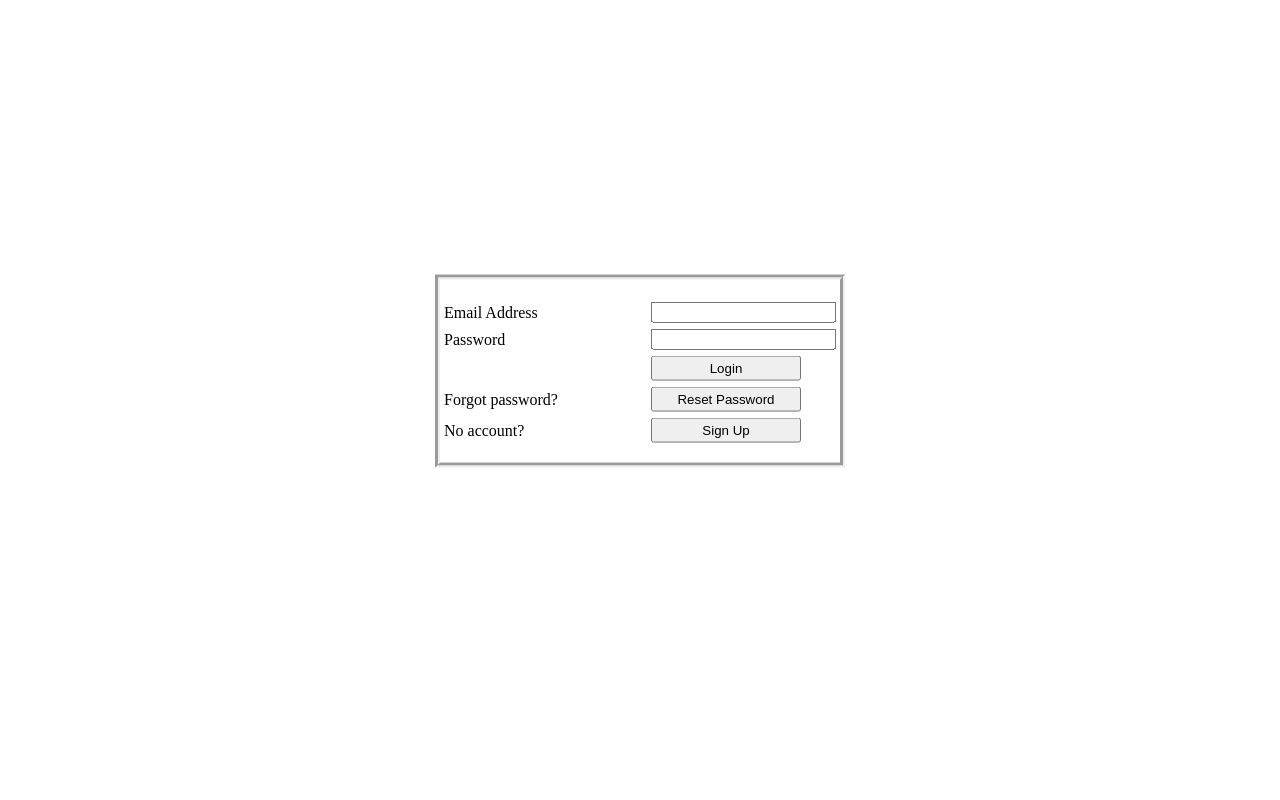
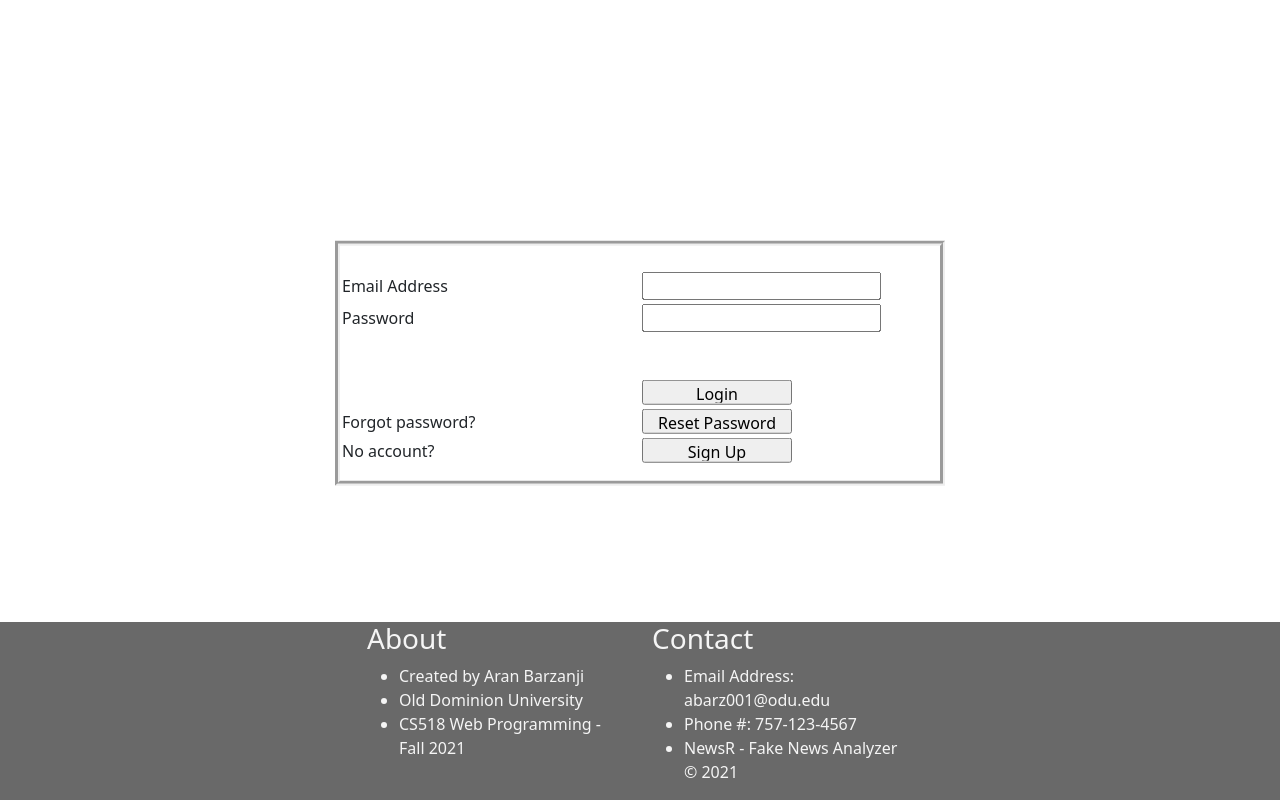
Before and after one commit to abarz001/NewsWebApp, a PHP site: page /login.php in a window 1280 px wide. Run offline with PHP 8.4, Linux system fonts and the light colour scheme; some libraries are stand-ins or nearby versions.

Commit message:
Added reCAPTCHA, footer, and favicon

```diff
--- a/2FA.php
+++ b/2FA.php
@@ -1,6 +1,7 @@
 <?php
 session_start();
 require 'authenticate.php';
+require_once('favicon.php');
 if (isset($_GET['email']) || isset($_SESSION['email'])) {
 
     $lastLogin = $_SESSION['lastLogin'];
@@ -74,6 +75,7 @@ if (isset($_GET['email']) || isset($_SESSION['email'])) {
         </table>
     </form>
     </div>
+    <?php require_once('footer.php'); ?>
 </body>
 
 </html>
--- a/addarticles.php
+++ b/addarticles.php
@@ -1,5 +1,6 @@
 <?php
 session_start();
+require_once('favicon.php');
 echo '<center><br><a href="index.php">Home Page</a><br>
 <a href="logout.php">Logout</a></center><br><br>';
 if (!isset($_SESSION['adminUser']) || !$_SESSION['adminUser']) {
@@ -39,6 +40,7 @@ require 'parse_original_articles.php';
         </table>
     </form>
     </div>
+    <?php require_once('footer.php'); ?>
 </body>
 
 </html>
--- /dev/null
+++ b/footer.php
@@ -0,0 +1,37 @@
+<html>
+<div class="footer">
+    <footer>
+        <div class="container">
+            <div class="row justify-content-center">
+                <div class="col-md-3 col-md-3 item">
+                    <h3>About</h3>
+                    <ul>
+                        <li>Created by Aran Barzanji</li>
+                        <li>Old Dominion University</li>
+                        <li>CS518 Web Programming - Fall 2021</li>
+                    </ul>
+                </div>
+                <div class="col-md-3 col-md-3 item">
+                    <h3>Contact</h3>
+                    <ul>
+                        <li>Email Address: abarz001@odu.edu</li>
+                        <li>Phone #: 757-123-4567</li>
+                        <li>NewsR - Fake News Analyzer © 2021</li>
+                    </ul>
+                </div>
+
+            </div>
+        </div>
+    </footer>
+</div>
+<style>
+    .footer {
+        color: whitesmoke;
+        position: fixed;
+        width: 100%;
+        bottom: 0;
+        background-color:dimgrey;
+    }
+</style>
+<link href="./css/bootstrap.min.css" rel="stylesheet">
+</html>
--- a/index.php
+++ b/index.php
@@ -1,6 +1,6 @@
 <?php
 session_start();
-
+require_once('favicon.php');
 if (isset($_SESSION['userLoggedIn']) && $_SESSION['userLoggedIn'] == true) {
     $userEmail = $_SESSION['email'];
     $firstName = $_SESSION['firstName'];
@@ -73,6 +73,7 @@ if (isset($_SESSION['userLoggedIn']) && $_SESSION['userLoggedIn'] == true) {
         <a href="logout.php"><input name="logoutbtn" type="button" value="Logout" class="buttons"></a>
     </form>
     </center>
+    <?php require_once('footer.php'); ?>
 </body>
 
 </html>
--- a/insert_keywords.php
+++ b/insert_keywords.php
@@ -1,5 +1,6 @@
 <?php
 session_start();
+require_once('favicon.php');
 echo '<center><br><a href="index.php">Home Page</a><br>
 <a href="logout.php">Logout</a></center><br><br>';
 if (!isset($_SESSION['adminUser']) || !$_SESSION['adminUser']) {
@@ -44,6 +45,7 @@ if (isset($_POST['btnUpdateKeywords'])){
         </table>
     </form>
     </div>
+	<?php require_once('footer.php'); ?>
 </body>
 
 </html>
--- a/login.php
+++ b/login.php
@@ -4,9 +4,18 @@
 require 'authenticate.php';
 session_start();
 $errorMessage = '';
-
+$recaptchaError = '';
 //are user ID and Password provided?
 if (isset($_POST['email']) && isset($_POST['pass'])) {
+
+    if (isset($_POST['g-recaptcha-response'])) {
+        $userResponse = $_POST['g-recaptcha-response'];
+        $remoteIP = $_SERVER['REMOTE_ADDR'];
+        $secretkey = '6Ldg4F8dAAAAAGoQrlu9LABE6mvAzfC03XzFi1UT';
+        $url = 'https://www.google.com/recaptcha/api/siteverify';
+        $recaptcha_response = file_get_contents($url . '?secret=' . $secretkey . '&response=' . $userResponse);
+        $decodedResponse = json_decode($recaptcha_response);
+        if (isset($decodedResponse->success) &&  $decodedResponse->success === true) {
 
             $email = $_POST['email'];
             $pass = $_POST['pass'];
@@ -34,12 +43,19 @@ if (isset($_POST['email']) && isset($_POST['pass'])) {
             } else {
                 $errorMessage = 'Sorry, wrong username/password. Please try again.<br>';
             }
+        } else {
+           $recaptchaError = 'Sorry, you failed the reCAPTCHA challenge. Please try again.<br><br>';
+        }
+    }
 }
 ?>
 
 <html>
 
 <head>
+    <script src="https://www.google.com/recaptcha/api.js" async defer></script>
+
+
     <title>User Login</title>
     <style>
         .loginform {
@@ -52,20 +68,21 @@ if (isset($_POST['email']) && isset($_POST['pass'])) {
             -ms-transform: translate(-40%, -40%);
             transform: translate(-50%, -65%);
         }
-        .buttons{
-            width:150px;
-            height:25px;
+
+        .buttons {
+            width: 150px;
+            height: 25px;
         }
     </style>
 </head>
 
 <body>
     <div class="loginform">
-    <center><?php echo $errorMessage ?><br></center>
+        <center><?php echo $errorMessage . '<br>' . $recaptchaError ?></center>
         <form action="" method="post" name="frmLogin" id="frmLogin">
-        <table width="400" border="0" align="center" cellpadding="2" cellspacing="2">
+            <table width="600" border="0" align="center" cellpadding="2" cellspacing="2">
                 <tr>
-                <td width="230">Email Address</td>
+                    <td width="300">Email Address</td>
                     <td><input name="email" type="email" id="email"></td>
                 </tr>
                 <tr>
@@ -74,7 +91,10 @@ if (isset($_POST['email']) && isset($_POST['pass'])) {
                 </tr>
                 <tr>
                     <td width="150"></td>
-                <td><input name="btnLogin" type="submit" id="btnLogin" value="Login" class="buttons"></td>
+                    <td>
+                    <br><div class="g-recaptcha" data-sitekey="6Ldg4F8dAAAAAIKQ-Dcs-qnGwN9lOMv469KCKkD7"></div><br>
+                        <input name="btnLogin" type="submit" id="btnLogin" value="Login" class="buttons">
+                    </td>
                 </tr>
                 <tr>
                     <td width="150">Forgot password?</td>
@@ -87,6 +107,7 @@ if (isset($_POST['email']) && isset($_POST['pass'])) {
             </table>
         </form>
     </div>
+    <?php require_once('footer.php'); ?>
 </body>
 
 </html>
--- a/profile.php
+++ b/profile.php
@@ -1,5 +1,6 @@
 <?php
 session_start();
+require_once('favicon.php');
 echo '<div class="links"><br><a href="index.php">Home Page</a><br>
 <a href="logout.php">Logout</a></div>';
 if (isset($_SESSION['userLoggedIn']) && $_SESSION['userLoggedIn'] == true) {
@@ -161,6 +162,7 @@ if (isset($_SESSION['userLoggedIn']) && $_SESSION['userLoggedIn'] == true) {
             </table>
         </form>
     </div>
+    <?php require_once('footer.php'); ?>
 </body>
 
 </html>
--- a/searchresults.php
+++ b/searchresults.php
@@ -1,5 +1,6 @@
 <?php
 session_start();
+require_once('favicon.php');
 if (isset($_SESSION['userLoggedIn']) && $_SESSION['userLoggedIn'] == true){
 	if(isset($_GET['search'])){
 		echo "
@@ -38,3 +39,5 @@ else {
         }
     </style>
 </head>
+
+<?php require_once('footer.php'); ?>
--- a/sendresetemail.php
+++ b/sendresetemail.php
@@ -1,5 +1,6 @@
 <?php
 	session_start();
+    require_once('favicon.php');
     unset($_SESSION["userLoggedIn"]);
     unset($_SESSION["email"]);
     unset($_SESSION["firstName"]);
@@ -57,6 +58,7 @@
         </table>
         <center><br><?php echo $resultMessage ?></center>
     </form>
+    <?php require_once('footer.php'); ?>
 </body>
 
 </html>
--- a/signup.php
+++ b/signup.php
@@ -1,5 +1,6 @@
 <?php
 require 'authenticate.php';
+require_once('favicon.php');
 session_start();
 $errorMessage = 'Create a user account';
 
@@ -114,6 +115,7 @@ if (
         </table>
     </form>
     </div>
+    <?php require_once('footer.php'); ?>
 </body>
 
 </html>
--- a/update_semantic.php
+++ b/update_semantic.php
@@ -1,5 +1,6 @@
 <?php
 session_start();
+require_once('favicon.php');
 echo '<center><br><a href="index.php">Home Page</a><br>
 <a href="logout.php">Logout</a></center><br><br>';
 if (!isset($_SESSION['adminUser']) || !$_SESSION['adminUser']) {
@@ -34,6 +35,7 @@ if (isset($_POST['btnUpdateSemantic'])){
         </table>
     </form>
     </div>
+    <?php require_once('footer.php'); ?>
 </body>
 
 </html>
--- a/userqueue.php
+++ b/userqueue.php
@@ -1,5 +1,6 @@
 <?php
 session_start();
+require_once('favicon.php');
 echo '<div class="links"><br><a href="index.php">Home Page</a><br>
 <a href="logout.php">Logout</a></div>';
 if (!isset($_SESSION['adminUser']) || !$_SESSION['adminUser']) {
@@ -110,7 +111,7 @@ if (!$query_result) {
 </head>
 
 <body>
-
+<?php require_once('footer.php'); ?>
 </body>
 
 </html>
```
Also changed, not shown: favicon.php (added, +10 -0 lines), android-chrome-192x192.png (added), android-chrome-512x512.png (added), apple-touch-icon.png (added), favicon-16x16.png (added), favicon-32x32.png (added), favicon.ico (added), site.webmanifest (added). Lines whose indentation alone changed are shown as unchanged.
